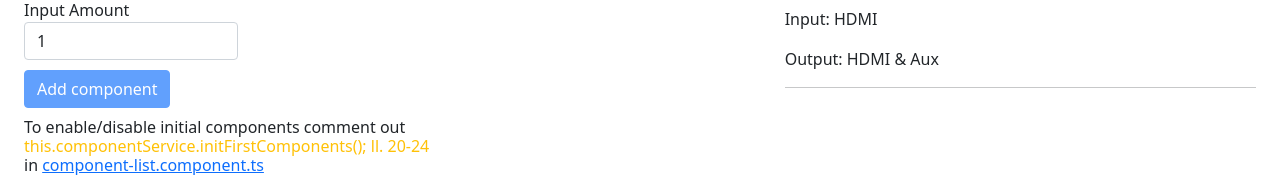
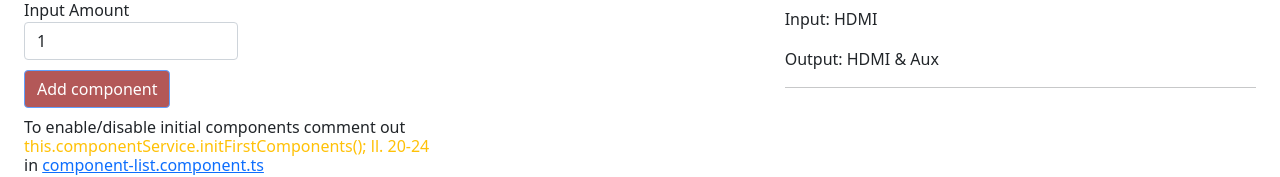
Before and after one commit to Red5Gaming/Cablemanager, an Angular app in the folder cablemanager/: page / in a window 1280 px wide. Shown: the part 354-531 px from the top of the page. Built offline with nearby package versions, Linux system fonts and the light colour scheme.

Commit message:
Change button color on validation

```diff
--- a/cablemanager/src/app/header/header.component.html
+++ b/cablemanager/src/app/header/header.component.html
@@ -60,6 +60,7 @@
           class="btn btn-primary"
           style="margin-top: 10px"
           [disabled]="!fullForm.valid"
+          [ngStyle]="{'background-color': fullForm.valid ? 'green' : '#8B0000' }"
         >
           Add component
         </button>
--- a/cablemanager/src/app/header/header.component.ts
+++ b/cablemanager/src/app/header/header.component.ts
@@ -34,11 +34,11 @@ export class HeaderComponent implements OnInit {
   }
 
   // Should return as many 'input1/2/3...: new FormControl...' as there are in inNum
-  // public formCTRLinput() {
-  //    this.refreshInF().forEach((value, index) => {
-  //     return "input" + index + ": new FormControl(null, Validators.required)"
-  //    })
-  // }
+  public formCTRLinput() {
+     this.refreshInF().forEach((value, index) => {
+      return "input" + index + ": new FormControl(null, Validators.required)"
+     })
+  }
 
   ngOnInit(): void {
     this.fullForm = new FormGroup({
```
